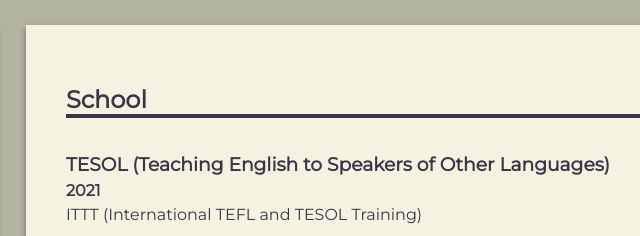
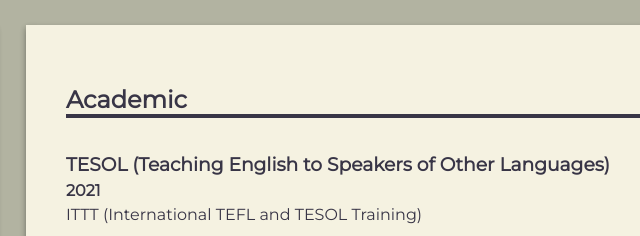
Before and after one commit to MicaelaLMirabelli/my-cv, a website: page public/index.html in a window 1280 px wide. Shown: the top 236 px of the page, 369-1009 px from the left. Drawn offline with Linux system fonts and the light colour scheme.

Commit message:
change school title to academic

```diff
--- a/public/index.html
+++ b/public/index.html
@@ -47,7 +47,7 @@
     <main>
 
         <section>
-            <h2> School</h2>
+            <h2> Academic</h2>
             <ul>
                 <li>
                     <h3>TESOL (Teaching English to Speakers of Other Languages)</h3>
```
